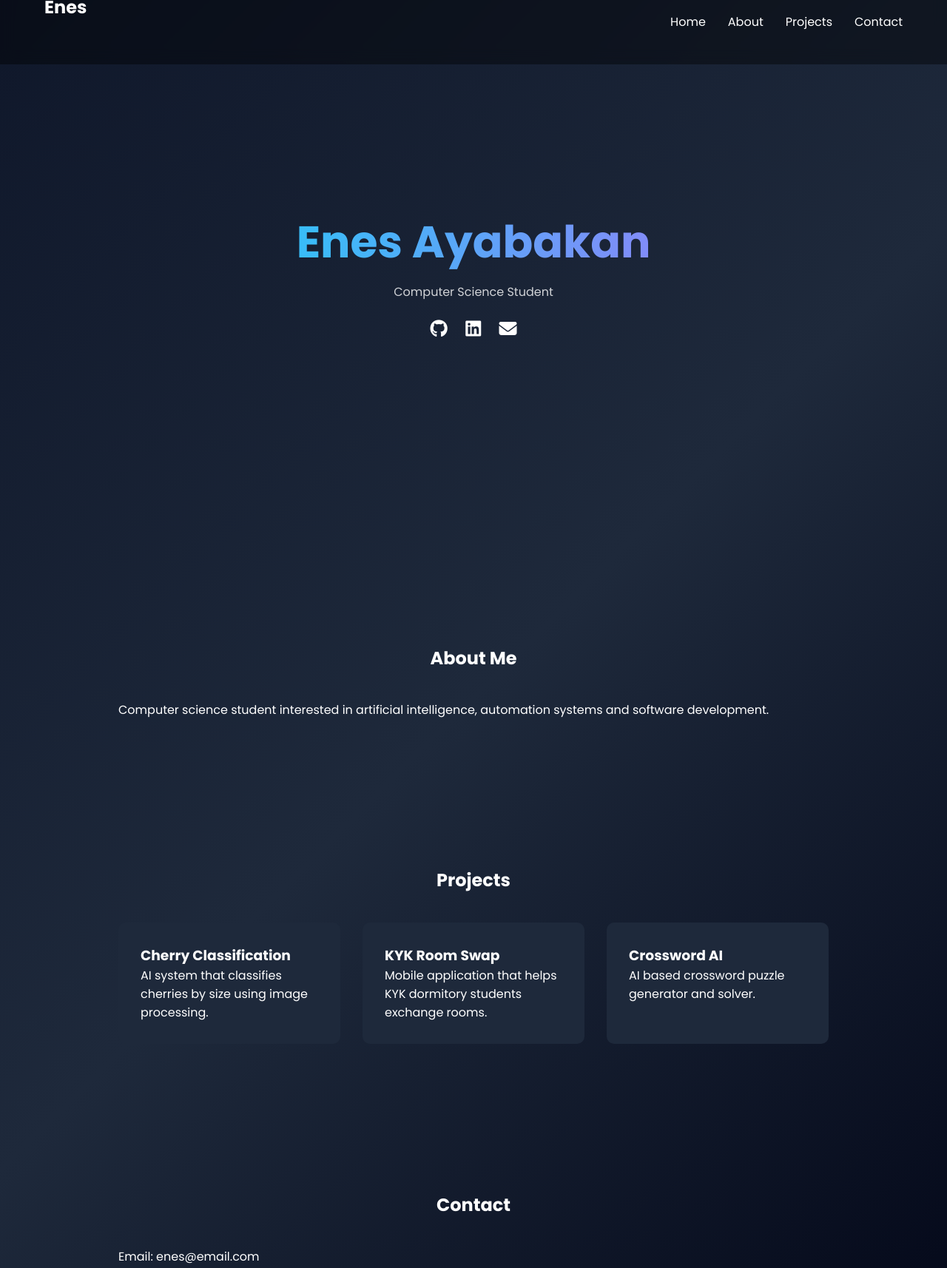
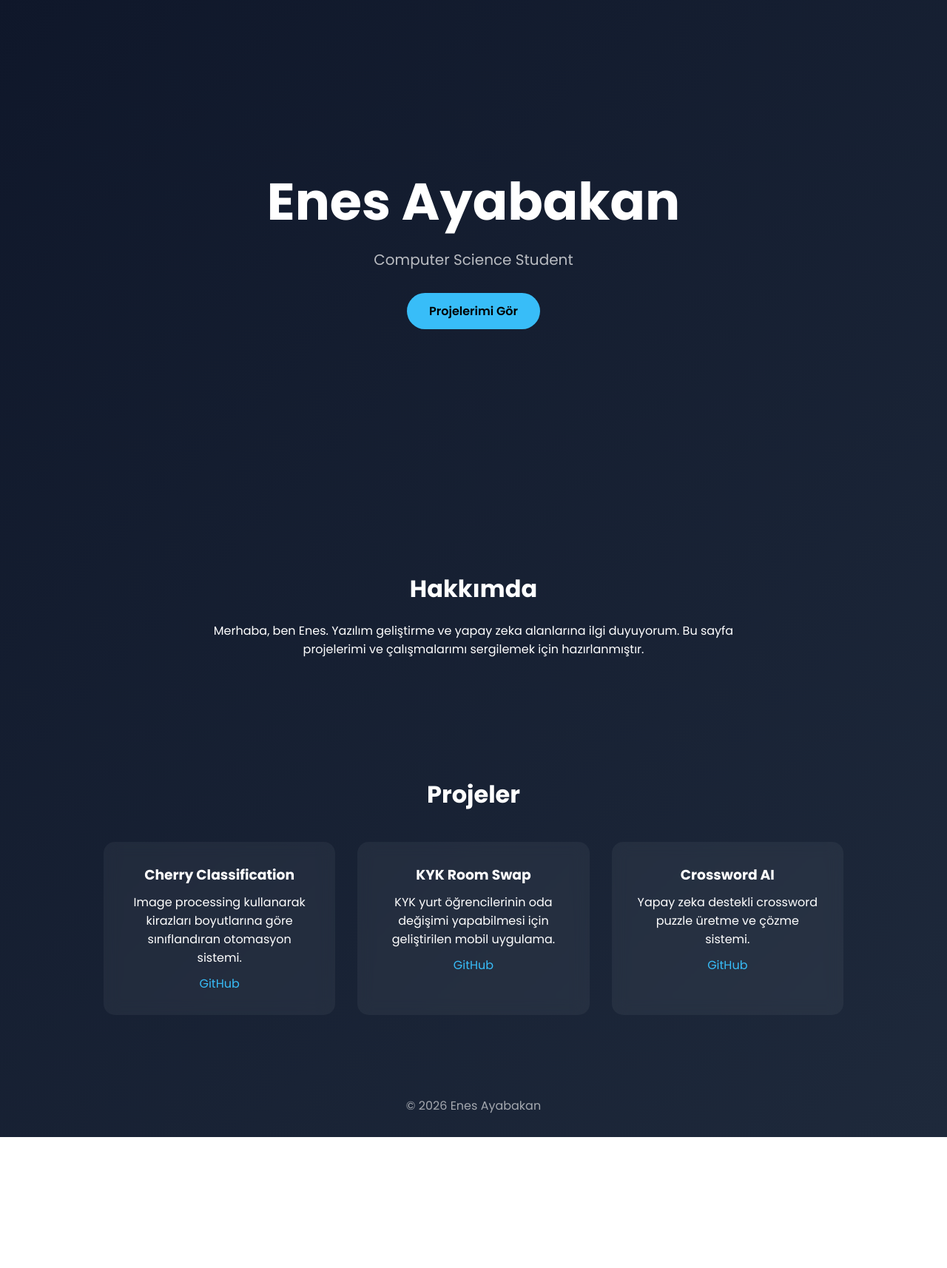
Before and after one commit to Fastlyy/Fastlyy.github.io, a plain HTML site: page index.html in a window 1280 px wide. Shown: the part 28-1742 px from the top of the page at 74% size. After the commit the page ends 1565 px from the top, so only its background shows below. Drawn offline with Linux system fonts and the light colour scheme.

Commit message:
newdesign2

```diff
--- a/index.html
+++ b/index.html
@@ -1,6 +1,5 @@
 <!DOCTYPE html>
-<html lang="en">
-
+<html lang="tr">
 <head>
 
 <meta charset="UTF-8">
@@ -10,101 +9,95 @@
 
 <link rel="stylesheet" href="style.css">
 
-<link rel="preconnect" href="https://fonts.googleapis.com">
 <link href="https://fonts.googleapis.com/css2?family=Poppins:wght@300;400;600;700&display=swap" rel="stylesheet">
-
-<link rel="stylesheet"
-href="https://cdnjs.cloudflare.com/ajax/libs/font-awesome/6.4.0/css/all.min.css">
 
 </head>
 
 <body>
 
-<nav>
+<header class="hero">
 
-<h2 class="logo">Enes</h2>
+<h1>Enes Ayabakan</h1>
 
-<ul>
+<p>Computer Science Student</p>
 
-<li><a href="#home">Home</a></li>
-<li><a href="#about">About</a></li>
-<li><a href="#projects">Projects</a></li>
-<li><a href="#contact">Contact</a></li>
+<a href="#projects" class="button">Projelerimi Gör</a>
 
-</ul>
+</header>
 
-</nav>
 
-<section class="hero" id="home">
+<section class="about">
 
-<h1 class="title">Enes Ayabakan</h1>
+<h2>Hakkımda</h2>
 
-<p class="subtitle">Computer Science Student</p>
+<p>
 
-<div class="socials">
+Merhaba, ben Enes. Yazılım geliştirme ve yapay zeka alanlarına ilgi duyuyorum.
+Bu sayfa projelerimi ve çalışmalarımı sergilemek için hazırlanmıştır.
 
-<a href="#"><i class="fab fa-github"></i></a>
-<a href="#"><i class="fab fa-linkedin"></i></a>
-<a href="#"><i class="fas fa-envelope"></i></a>
+</p>
+
+</section>
+
+
+
+<section id="projects" class="projects">
+
+<h2>Projeler</h2>
+
+<div class="project-grid">
+
+<div class="project-card">
+
+<h3>Cherry Classification</h3>
+
+<p>
+
+Image processing kullanarak kirazları boyutlarına göre sınıflandıran
+otomasyon sistemi.
+
+</p>
+
+<a href="#">GitHub</a>
+
+</div>
+
+
+<div class="project-card">
+
+<h3>KYK Room Swap</h3>
+
+<p>
+
+KYK yurt öğrencilerinin oda değişimi yapabilmesi için geliştirilen
+mobil uygulama.
+
+</p>
+
+<a href="#">GitHub</a>
+
+</div>
+
+
+<div class="project-card">
+
+<h3>Crossword AI</h3>
+
+<p>
+
+Yapay zeka destekli crossword puzzle üretme ve çözme sistemi.
+
+</p>
+
+<a href="#">GitHub</a>
+
+</div>
+
 
 </div>
 
 </section>
 
-<section id="about">
-
-<h2>About Me</h2>
-
-<p>
-
-Computer science student interested in artificial intelligence,
-automation systems and software development.
-
-</p>
-
-</section>
-
-<section id="projects">
-
-<h2>Projects</h2>
-
-<div class="project-grid">
-
-<div class="card">
-
-<h3>Cherry Classification</h3>
-
-<p>AI system that classifies cherries by size using image processing.</p>
-
-</div>
-
-<div class="card">
-
-<h3>KYK Room Swap</h3>
-
-<p>Mobile application that helps KYK dormitory students exchange rooms.</p>
-
-</div>
-
-<div class="card">
-
-<h3>Crossword AI</h3>
-
-<p>AI based crossword puzzle generator and solver.</p>
-
-</div>
-
-</div>
-
-</section>
-
-<section id="contact">
-
-<h2>Contact</h2>
-
-<p>Email: enes@email.com</p>
-
-</section>
 
 <footer>
 
@@ -113,5 +106,4 @@ automation systems and software development.
 </footer>
 
 </body>
-
 </html>
--- a/style.css
+++ b/style.css
@@ -2,127 +2,124 @@
 margin:0;
 padding:0;
 box-sizing:border-box;
-scroll-behavior:smooth;
 }
 
 body{
 
 font-family:'Poppins',sans-serif;
 
-background:linear-gradient(135deg,#0f172a,#1e293b,#020617);
+background:linear-gradient(135deg,#0f172a,#1e293b);
 
 color:white;
 
 }
 
-nav{
 
-display:flex;
-justify-content:space-between;
-align-items:center;
 
-padding:20px 60px;
-
-background:rgba(0,0,0,0.4);
-
-position:fixed;
-width:100%;
-
-backdrop-filter:blur(10px);
-
-}
-
-nav ul{
-
-display:flex;
-list-style:none;
-gap:30px;
-
-}
-
-nav a{
-
-text-decoration:none;
-color:white;
-transition:0.3s;
-
-}
-
-nav a:hover{
-
-color:#38bdf8;
-
-}
+/* HERO */
 
 .hero{
 
-height:100vh;
+height:90vh;
 
 display:flex;
+
 flex-direction:column;
+
 justify-content:center;
+
 align-items:center;
 
 text-align:center;
 
 }
 
-.title{
+.hero h1{
 
-font-size:60px;
+font-size:70px;
 
-background:linear-gradient(90deg,#38bdf8,#818cf8);
+font-weight:700;
 
--webkit-background-clip:text;
-
-color:transparent;
-
-animation:fadeIn 2s;
+margin-bottom:10px;
 
 }
 
-.subtitle{
+.hero p{
 
-opacity:0.8;
-margin-top:10px;
+font-size:20px;
+
+opacity:0.7;
+
+margin-bottom:30px;
 
 }
 
-.socials{
 
-margin-top:20px;
 
-}
+.button{
 
-.socials a{
+background:#38bdf8;
 
-font-size:24px;
-margin:0 10px;
-color:white;
+color:black;
+
+padding:12px 30px;
+
+border-radius:30px;
+
+text-decoration:none;
+
+font-weight:600;
 
 transition:0.3s;
 
 }
 
-.socials a:hover{
+.button:hover{
 
-color:#38bdf8;
-
-transform:scale(1.2);
+transform:scale(1.1);
 
 }
 
-section{
 
-max-width:1000px;
+
+/* ABOUT */
+
+.about{
+
+max-width:800px;
+
 margin:auto;
-padding:100px 20px;
+
+padding:80px 20px;
+
+text-align:center;
 
 }
 
-h2{
+.about h2{
+
+font-size:32px;
+
+margin-bottom:20px;
+
+}
+
+
+
+/* PROJECTS */
+
+.projects{
+
+padding:80px 20px;
 
 text-align:center;
+
+}
+
+.projects h2{
+
+font-size:32px;
+
 margin-bottom:40px;
 
 }
@@ -135,54 +132,62 @@ grid-template-columns:repeat(auto-fit,minmax(250px,1fr));
 
 gap:30px;
 
+max-width:1000px;
+
+margin:auto;
+
 }
 
-.card{
+.project-card{
 
-background:#1e293b;
+background:rgba(255,255,255,0.05);
+
+backdrop-filter:blur(10px);
 
 padding:30px;
 
-border-radius:10px;
+border-radius:15px;
 
 transition:0.3s;
 
 }
 
-.card:hover{
+.project-card:hover{
 
 transform:translateY(-10px);
 
-box-shadow:0 10px 25px rgba(0,0,0,0.4);
+box-shadow:0 15px 40px rgba(0,0,0,0.4);
 
 }
+
+.project-card h3{
+
+margin-bottom:10px;
+
+}
+
+.project-card a{
+
+display:inline-block;
+
+margin-top:10px;
+
+color:#38bdf8;
+
+text-decoration:none;
+
+}
+
+
+
+/* FOOTER */
 
 footer{
 
 text-align:center;
 
-padding:40px;
+padding:30px;
 
 opacity:0.6;
 
 }
-
-@keyframes fadeIn{
-
-from{
-
-opacity:0;
-
-transform:translateY(-20px);
-
-}
-
-to{
-
-opacity:1;
-
-transform:translateY(0);
-
-}
-
-}
```
